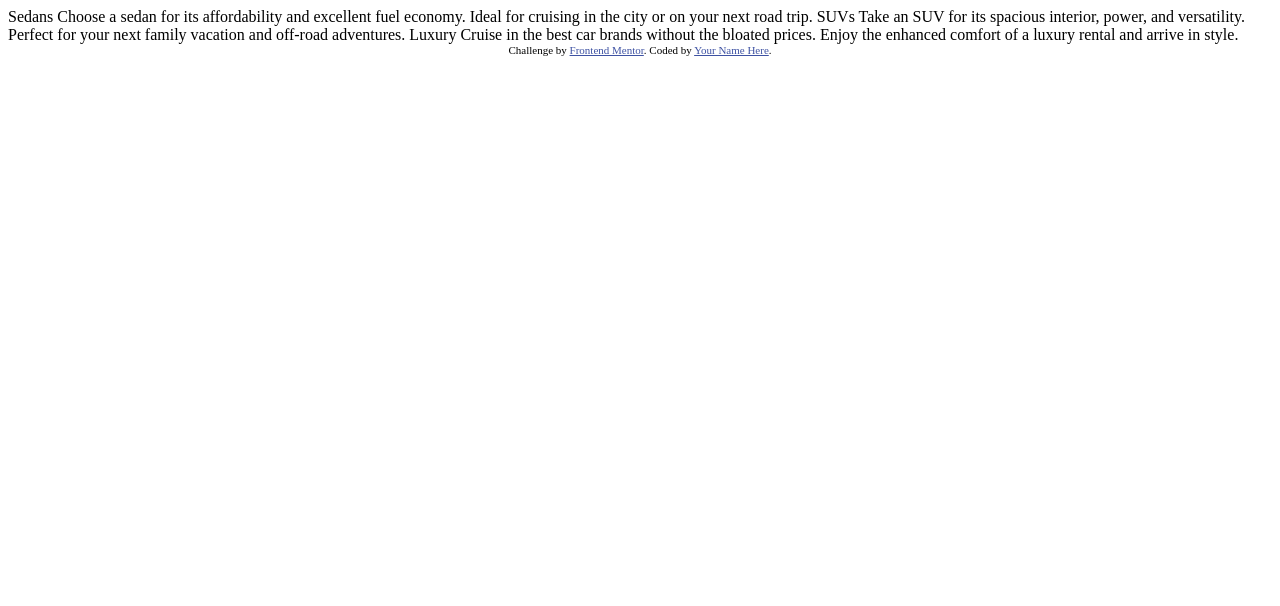
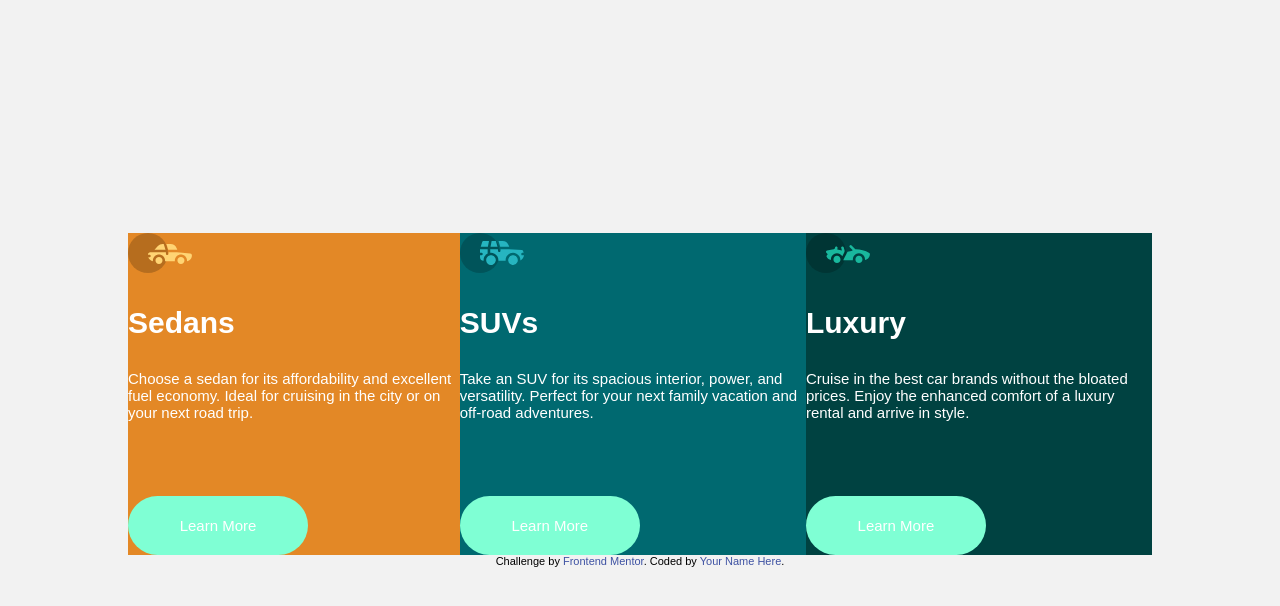
Before and after one commit to BrunoAfonsoOliveira/3-column-preview-card-component-main, a plain HTML site: page index.html in a window 1280 px wide. Drawn offline with Linux system fonts and the light colour scheme.

Commit message:
atualizei

```diff
--- a/index.html
+++ b/index.html
@@ -2,31 +2,48 @@
 <html lang="en">
 <head>
   <meta charset="UTF-8">
-  <meta name="viewport" content="width=device-width, initial-scale=1.0"> <!-- displays site properly based on user's device -->
-
+  <meta name="viewport" content="width=device-width, initial-scale=1.0">
   <link rel="icon" type="image/png" sizes="32x32" href="./images/favicon-32x32.png">
-
   <title>Frontend Mentor | 3-column preview card component</title>
-
-  <!-- Feel free to remove these styles or customise in your own stylesheet 👍 -->
-  <style>
-    .attribution { font-size: 11px; text-align: center; }
-    .attribution a { color: hsl(228, 45%, 44%); }
-  </style>
+  <link rel="stylesheet" href="style.css">
 </head>
 <body>
 
-  Sedans
+  <main class="card-container">
+    <section class="card-sedans">
+      <img src="images/icon-sedans.svg" class="icon-sedans" alt="sedan icon">
+      <h1 class="header">Sedans</h1>
+      <p class="description">
         Choose a sedan for its affordability and excellent fuel economy. Ideal for cruising in the city
         or on your next road trip.
-
-  SUVs
+      </p>
+      <div class="btn sedans">
+        <p>Learn More</p>
+      </div>
+    </section>
+    <section class="card-suvs">
+      <img src="images/icon-suvs.svg" class="icon-suvs" alt="suvs icon">
+      <h1 class="header">SUVs</h1>
+      <p class="description">
         Take an SUV for its spacious interior, power, and versatility. Perfect for your next family vacation
         and off-road adventures.
-
-  Luxury
+      </p>
+      <div class="btn suvs">
+        <p>Learn More</p>
+      </div>
+    </section>
+    <section class="card-luxury">
+      <img src="images/icon-luxury.svg" class="icon-luxury" alt="luxury icon">
+      <h1 class="header">Luxury</h1>
+      <p class="description">
         Cruise in the best car brands without the bloated prices. Enjoy the enhanced comfort of a luxury
         rental and arrive in style.
+      </p>
+     <div class="btn luxury">
+      <p>Learn More</p>
+     </div>
+    </section>
+  </main>
 
   <div class="attribution">
     Challenge by <a href="https://www.frontendmentor.io?ref=challenge" target="_blank">Frontend Mentor</a>.
--- /dev/null
+++ b/style.css
@@ -0,0 +1,74 @@
+:root {
+    --bright-orange: hsl(31, 77%, 52%);
+    --dark-cian: hsl(184, 100%, 22%);
+    --Very-dark-cyan: hsl(179, 100%, 13%);
+    --Transparent-white: hsl(0, 0%, 100%, 0.75);
+    --Very-light-gray: hsl(0, 0%, 95%);
+    font-size: 15px;
+}
+
+@import url('https://fonts.googleapis.com/css2?family=Big+Shoulders+Display:wght@700&family=Lexend+Deca&display=swap');
+
+* {
+    margin: 0;
+    padding: 0;
+    box-sizing: border-box;
+    text-decoration: none;
+}
+
+body {
+    height: 100vh;
+    display: flex;
+    flex-direction: column;
+    justify-content: center;
+    align-items: center;
+    background-color: var(--Very-light-gray);
+    font-family: 'Lexend Deca', sans-serif;
+}
+
+.card-container {
+    background-color: bisque;
+    display: flex;
+    max-width: 80vw;
+    color: #fff;
+}
+
+.card-sedans {
+    background-color: var(--bright-orange);
+}
+
+.card-suvs {
+    background-color: var(--dark-cian);
+}
+
+.card-luxury {
+    background-color: var(--Very-dark-cyan);
+}
+
+.header {
+    font-family: 'Big Shoulders Display', sans-serif;
+    font-size: 2rem;
+    margin-top: 2rem
+}
+
+.description {
+    margin-top: 2rem;
+}
+
+.btn {
+    padding: 1.4rem;
+    max-width: 12rem;
+    width: 80%;
+    background-color: aquamarine;
+    margin-top: 5rem;
+    border-radius: 30px;
+    text-align: center;
+}
+
+
+.attribution {
+    font-size: 11px; text-align: center;
+}
+.attribution a {
+    color: hsl(228, 45%, 44%);
+}
```
Lines whose indentation alone changed are shown as unchanged.
